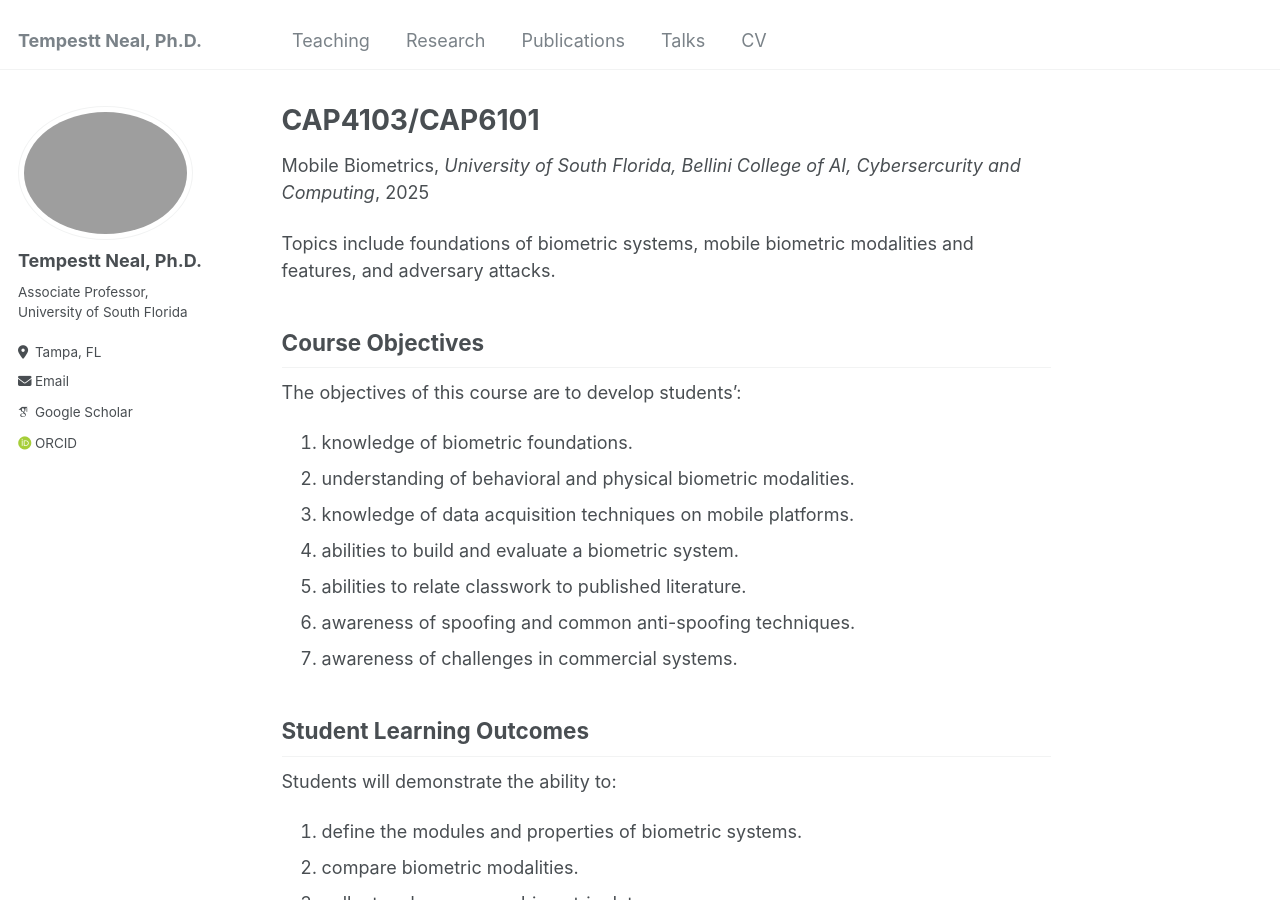
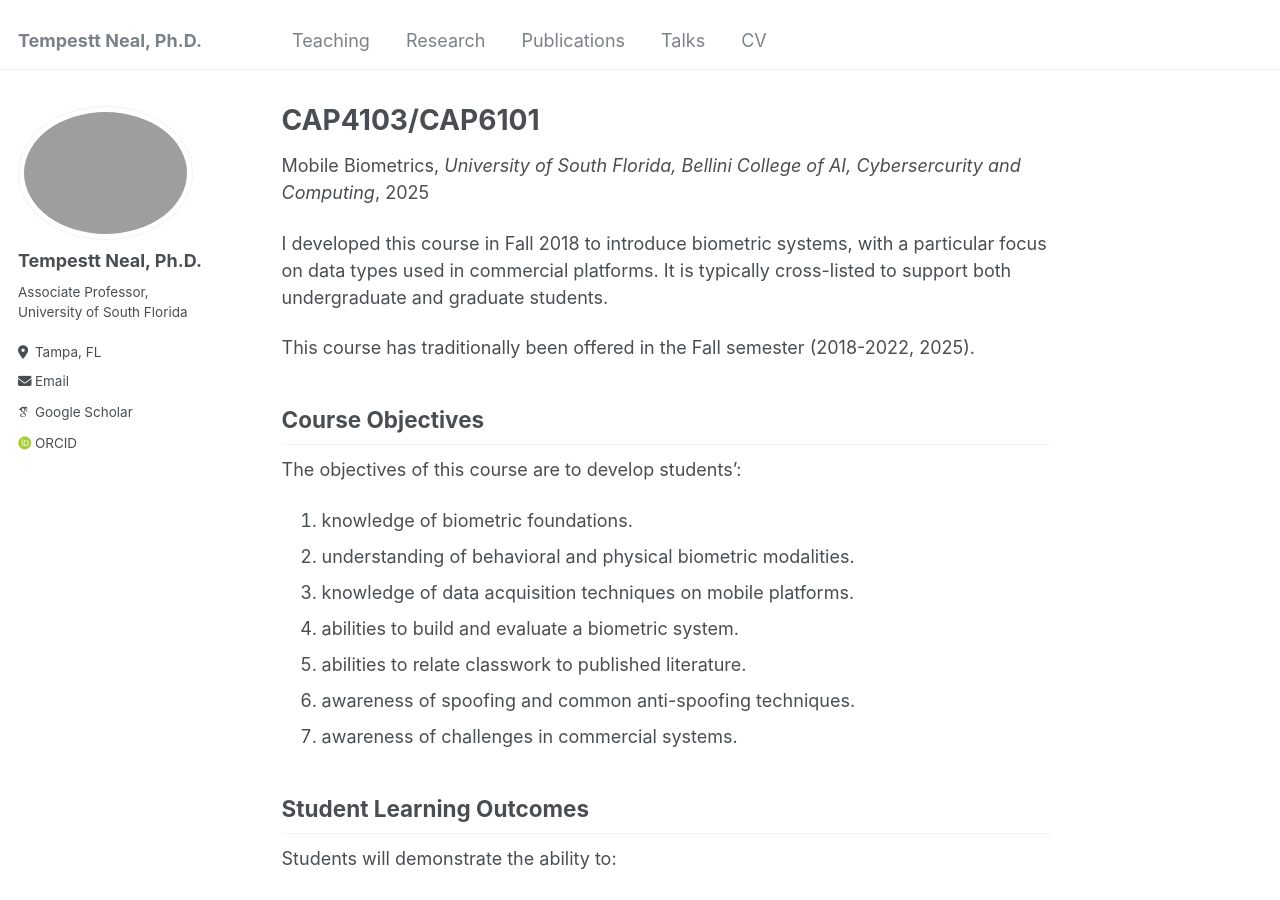
Before and after one commit to tempestt-neal/home, a Jekyll site: the page built from _teaching/mobile-biometrics.md, in a window 1280 px wide and 900 px high. Built offline with Jekyll 4.4.1, drawn with Linux system fonts in a browser that asks for light colours; some web fonts are replaced.

Commit message:
Update mobile-biometrics.md

```diff
--- a/_teaching/mobile-biometrics.md
+++ b/_teaching/mobile-biometrics.md
@@ -6,7 +6,9 @@ permalink: /teaching/mobile-biometrics
 venue: "University of South Florida, Bellini College of AI, Cybersercurity and Computing"
 ---
 
-Topics include foundations of biometric systems, mobile biometric modalities and features, and adversary attacks.
+I developed this course in Fall 2018 to introduce biometric systems, with a particular focus on data types used in commercial platforms. It is typically cross-listed to support both undergraduate and graduate students.
+
+This course has traditionally been offered in the Fall semester (2018-2022, 2025).
 
 ## Course Objectives
 The objectives of this course are to develop students’:
```
